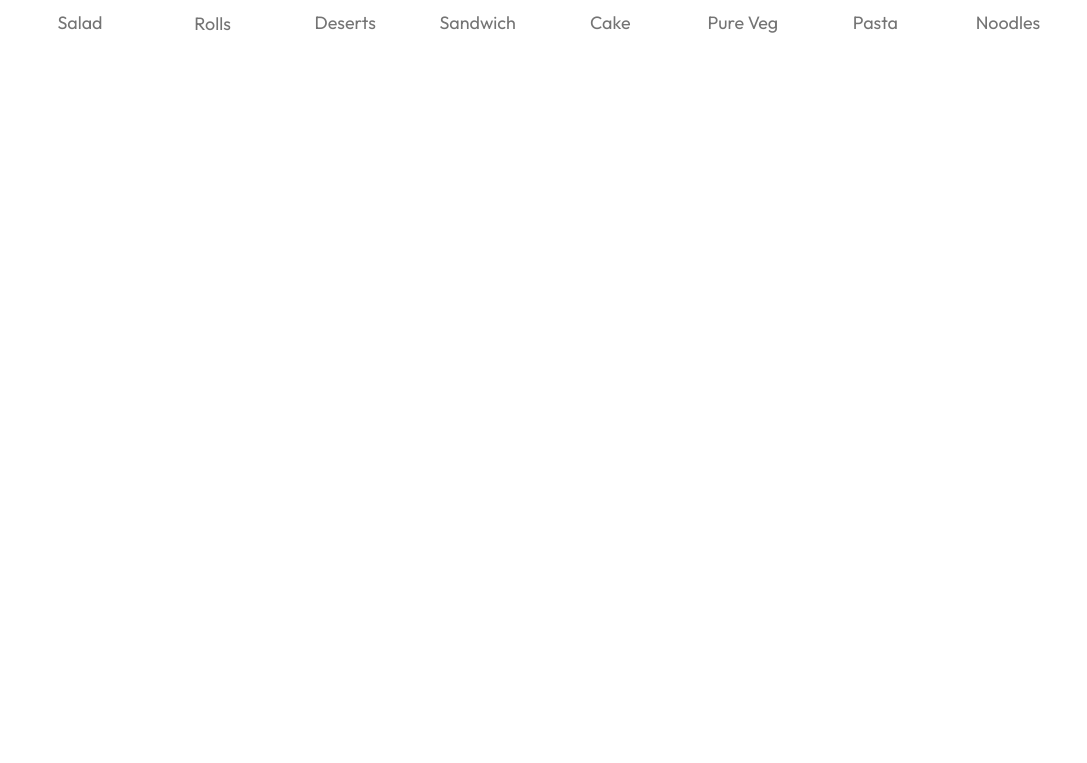
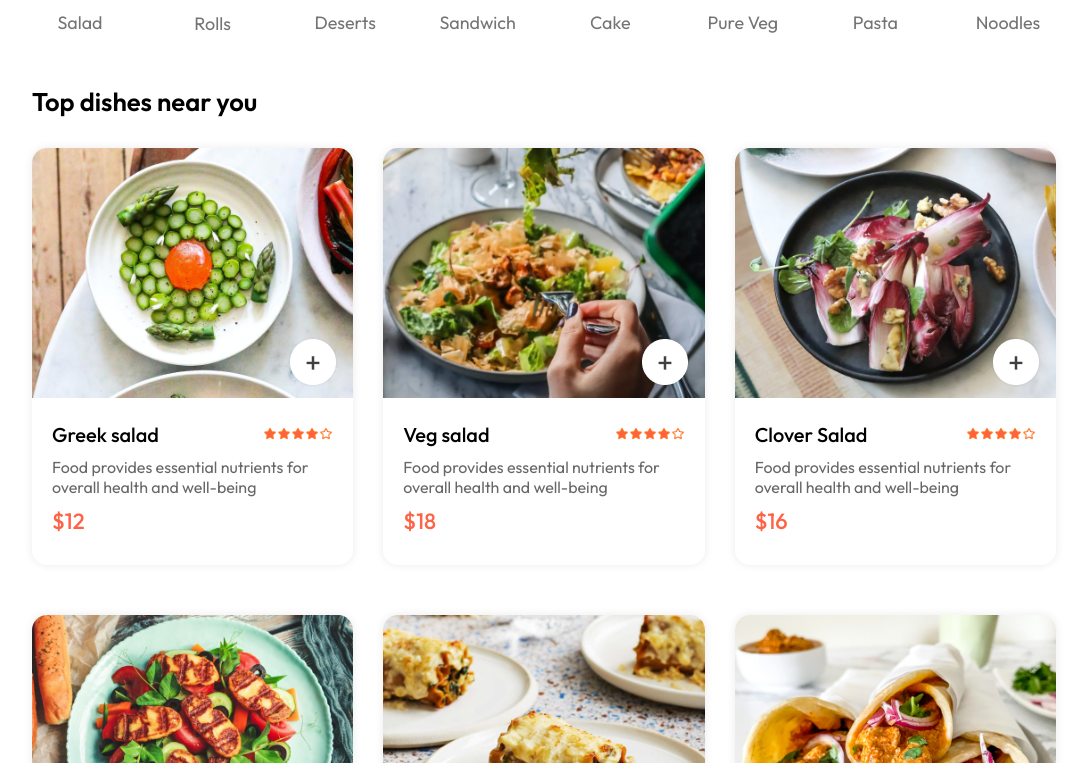
Before and after one commit to ruthyankson/food_deli, a React (Vite) app in the folder frontend/: page / in a window 1280 px wide. Shown: the part 817-1580 px from the top of the page, without its empty margins (96-1183 px from the left). Before the commit the page ends 872 px from the top, so only its background shows below. Built offline with nearby package versions, Linux system fonts and the light colour scheme.

Commit message:
StoreContext added; add and remove from cart added

```diff
--- a/frontend/src/components/ExploreMenu/ExploreMenu.css
+++ b/frontend/src/components/ExploreMenu/ExploreMenu.css
@@ -49,3 +49,8 @@
     font-size: max(1.4vw, 16px);
     cursor: pointer;
 }
+
+.explore-menu-list-item .active {
+    border: 4px solid tomato;
+    padding: 2px;
+}
--- a/frontend/src/components/ExploreMenu/ExploreMenu.jsx
+++ b/frontend/src/components/ExploreMenu/ExploreMenu.jsx
@@ -1,8 +1,10 @@
+/* eslint-disable react/prop-types */
+// eslint-disable-next-line no-unused-vars
 import React from 'react'
 import './ExploreMenu.css'
 import { menu_list } from '../../assets/assets'
 
-const ExploreMenu = () => {
+const ExploreMenu = ({category, setCategory}) => {
   return (
     <div className='explore-menu' id='explore-menu'>
       <h1>Explore our menu</h1>
@@ -15,8 +17,8 @@
       <div className='explore-menu-list'>
         {menu_list.map((item, index) => {
             return (
-                <div key={index} className='explore-menu-list-item'>
-                    <img src={item.menu_image} alt="image" />
+                <div onClick={()=>setCategory(prev=>prev===item.menu_name?"All":item.menu_name)} key={index} className='explore-menu-list-item'>
+                    <img className={category===item.menu_name?"active":""} src={item.menu_image} alt="image" />
                     <p>{item.menu_name}</p>
                 </div>
             )
--- /dev/null
+++ b/frontend/src/components/FoodDisplay/FoodDisplay.css
@@ -0,0 +1,16 @@
+.food-display {
+    margin-top: 30px;
+}
+
+.food-display h2 {
+    font-size: max(2vw, 24px);
+    font-weight: 600;
+}
+
+.food-display-list {
+    display: grid;
+    grid-template-columns: repeat(auto-fill, minmax(240px, 1fr));
+    margin-top: 30px;
+    gap: 30px;
+    row-gap: 50px;
+}
--- /dev/null
+++ b/frontend/src/components/FoodDisplay/FoodDisplay.jsx
@@ -0,0 +1,24 @@
+/* eslint-disable react/prop-types */
+/* eslint-disable no-unused-vars */
+import React from 'react'
+import './FoodDisplay.css'
+import { useContext } from 'react'
+import { StoreContext } from '../../context/StoreContext'
+import FoodItem from '../FoodItem/FoodItem'
+
+const FoodDisplay = ({category}) => {
+    const {food_list} = useContext(StoreContext)
+
+  return (
+    <div className='food-display' id='food-display'>
+      <h2>Top dishes near you</h2>
+      <div className="food-display-list">
+        {food_list.map((item, index)=>{
+            return <FoodItem key={index} id={item._id} name={item.name} price={item.price} description={item.description} image={item.image} />
+        })}
+      </div>
+    </div>
+  )
+}
+
+export default FoodDisplay
--- /dev/null
+++ b/frontend/src/components/FoodItem/FoodItem.css
@@ -0,0 +1,70 @@
+.food-item {
+    width: 100%;
+    margin: auto;
+    border-radius: 15px;
+    box-shadow: 0 0 10px #00000015;
+    transition: 0.3s;
+    animation: fadeIn 1s;
+}
+
+.food-item-image {
+    width: 100%;
+    border-radius: 15px 15px 0 0;
+}
+
+.food-item-info {
+    padding: 20px;
+}
+
+.food-item-name-rating {
+    display: flex;
+    justify-content: space-between;
+    align-items: center;
+    margin-bottom: 10px;
+}
+
+.food-item-name-rating p {
+    font-size: 20px;
+    font-weight: 500;
+}
+
+.food-item-name-rating img {
+    width: 70px;
+}
+
+.food-item-desc {
+    color: #676767;
+    font-size: 16px;
+    margin-bottom: 10px;
+}
+
+.food-item-price {
+    color: tomato;
+    font-size: 22px;
+    font-weight: 500;
+    margin: 10px 0;
+}
+
+.food-item-img-container {
+    position: relative;
+}
+
+.food-item-img-container .add {
+    position: absolute;
+    right: 15px;
+    bottom: 15px;
+    cursor: pointer;
+    border-radius: 50%;
+}
+
+.food-item-counter {
+    position: absolute;
+    right: 15px;
+    bottom: 15px;
+    display: flex;
+    gap: 10px;
+    align-items: center;
+    background-color: white;
+    padding: 6px;
+    border-radius: 50px;
+}
--- /dev/null
+++ b/frontend/src/components/FoodItem/FoodItem.jsx
@@ -0,0 +1,38 @@
+/* eslint-disable no-unused-vars */
+import React, { useContext } from 'react'
+import './FoodItem.css'
+import { assets } from '../../assets/assets'
+import { StoreContext } from '../../context/StoreContext'
+
+const FoodItem = ({id, name, price, description, image}) => {
+
+    // const [itemCount, setItemCount] = useState(0)
+    const {cartItems, addToCart, removeFromCart} = useContext(StoreContext)
+
+  return (
+    <div className='food-item'>
+      <div className='food-item-img-container'>
+        <img className='food-item-image' src={image} alt="" />
+        {
+            !cartItems[id]
+            ?<img src={assets.add_icon_white} alt="" className='add' onClick={()=>addToCart(id)}/>
+            :<div className='food-item-counter'>
+                <img onClick={()=>removeFromCart(id)} src={assets.remove_icon_red} alt="" />
+                <p>{cartItems[id]}</p>
+                <img onClick={()=>addToCart(id)} src={assets.add_icon_green} alt="" />
+            </div>
+        }
+      </div>
+      <div className='food-item-info'>
+        <div className="food-item-name-rating">
+            <p>{name}</p>
+            <img src={assets.rating_starts} alt="" />
+        </div>
+        <p className='food-item-desc'>{description}</p>
+        <p className='food-item-price'>${price}</p>
+      </div>
+    </div>
+  )
+}
+
+export default FoodItem
--- /dev/null
+++ b/frontend/src/context/StoreContext.jsx
@@ -0,0 +1,42 @@
+import { createContext,useState, useEffect } from "react";
+import { food_list } from "../assets/assets";
+
+export const StoreContext = createContext(null)
+
+const StoreContextProvider = (props) => {
+
+    const [cartItems, setCartItems] = useState([]);
+
+    const addToCart = (itemId) => {
+        if (!cartItems[itemId]) {
+            setCartItems((prev)=>({...prev, [itemId]: 1}))
+        }
+        else {
+            setCartItems((prev)=>({...prev, [itemId]: prev[itemId]+1}))
+        }
+    }
+
+    const removeFromCart = (itemId) => {
+        setCartItems((prev)=>({...prev, [itemId]: prev[itemId]-1}))
+    }
+
+    useEffect(() => {
+        console.log(cartItems)
+    }, [cartItems])
+
+    const contextValue = {
+        food_list,
+        cartItems,
+        setCartItems,
+        addToCart,
+        removeFromCart
+    }
+
+    return (
+        <StoreContext.Provider value={contextValue}>
+            {props.children}
+        </StoreContext.Provider>
+    )
+}
+
+export default StoreContextProvider
--- a/frontend/src/main.jsx
+++ b/frontend/src/main.jsx
@@ -2,10 +2,13 @@
 import { createRoot } from 'react-dom/client'
 import App from './App.jsx'
 import './index.css'
+import StoreContextProvider from './context/StoreContext.jsx'
 
 createRoot(document.getElementById('root')).render(
   <BrowserRouter>
-    <App />
+    <StoreContextProvider>
+      <App />
+    </StoreContextProvider>
   </BrowserRouter>
 
 )
--- a/frontend/src/pages/Home/Home.jsx
+++ b/frontend/src/pages/Home/Home.jsx
@@ -1,13 +1,19 @@
-import React from 'react'
+// eslint-disable-next-line no-unused-vars
+import React, { useState} from 'react'
 import './Home.css'
 import Header from '../../components/Header/Header'
 import ExploreMenu from '../../components/ExploreMenu/ExploreMenu'
+import FoodDisplay from '../../components/FoodDisplay/FoodDisplay'
 
 const Home = () => {
+
+    const [category, setCategory] = useState("All");
+
   return (
     <div>
       <Header/>
-      <ExploreMenu />
+      <ExploreMenu category={category} setCategory={setCategory}/>
+      <FoodDisplay category={category}/>
     </div>
   )
 }
```
